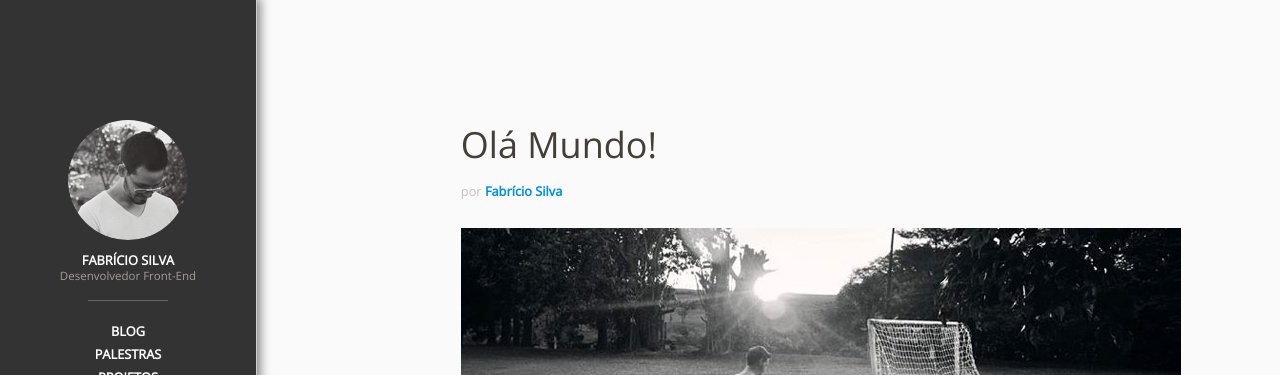
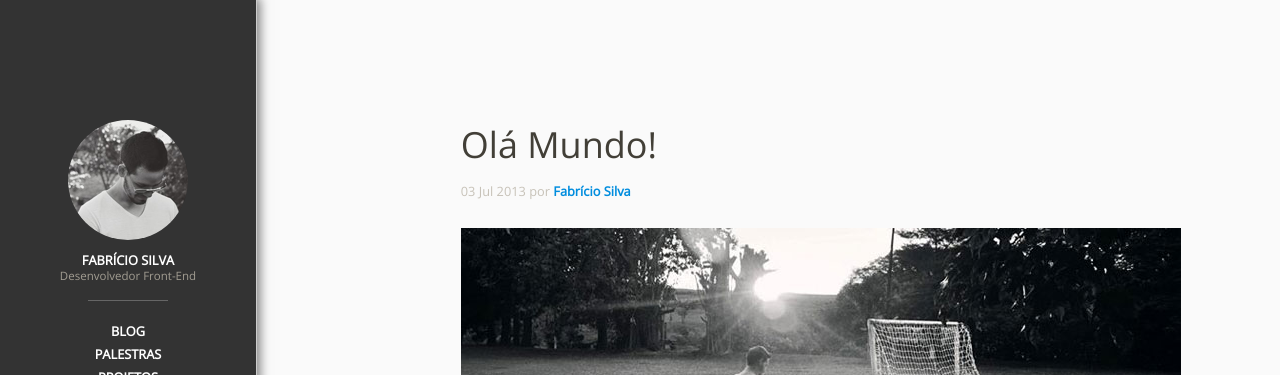
Before and after one commit to fabriciofmsilva/fabriciofmsilva.github.io, a Jekyll site: the page built from _posts/2013-07-03-ola-mundo.md, in a window 1280 px wide and 900 px high. Shown: the top 375 px of the window. Built offline with Jekyll 4.4.1, drawn with Linux system fonts in a browser that asks for light colours; nearby versions of some CDN libraries; comment, search, counter and statistics services are not loaded.

Commit message:
Edit Post

```diff
--- a/_layouts/post.html
+++ b/_layouts/post.html
@@ -6,7 +6,7 @@
 <header class="article-header">
 <h1 itemprop="name" class="article-title">{{ page.title }}</h1>
 <p class="article-date">
-	<time datetime="{{ post.date }}" itemprop="datePublished" content="{{ post.date | date: "%d %M %Y" }}">{{ post.date | date: "%d %M %Y" }}</time>
+	<time datetime="{{ page.date }}" itemprop="datePublished" content="{{ page.date | date: "%d %b %Y" }}">{{ page.date | date: "%d %b %Y" }}</time>
 	por <a href="{{ site.plus }}" itemprop="author" class="post-meta-link">{{ site.name }}</a>
 </p>
 </header>
```
